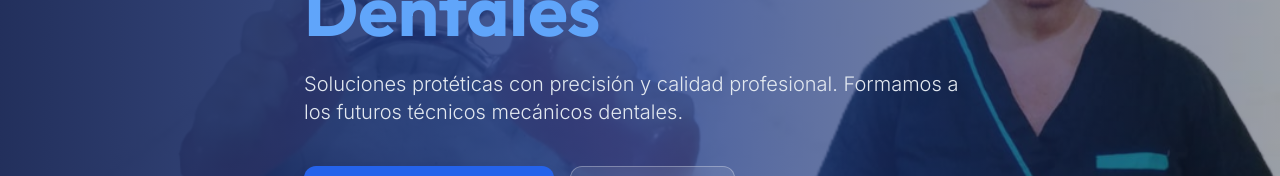
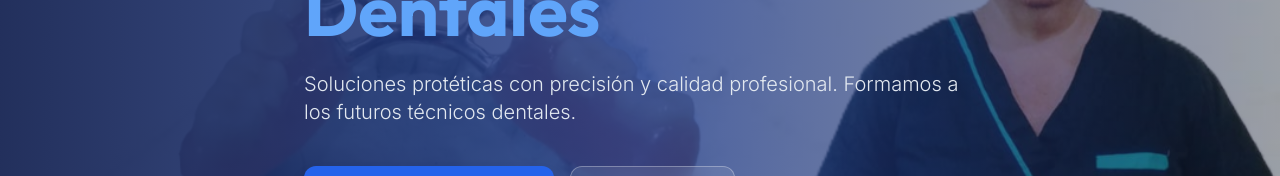
Before and after one commit to santysamaniego/laboratorioDental, a React (Vite) app: page / in a window 1280 px wide. Shown: the part 429-605 px from the top of the page. Built offline with nearby package versions, Linux system fonts and the light colour scheme.

Commit message:
Actualizacion intro

```diff
--- a/components/Hero.tsx
+++ b/components/Hero.tsx
@@ -39,7 +39,7 @@ const Hero: React.FC = () => {
           </h1>
 
           <p className="text-base md:text-xl text-slate-200 mb-8 md:mb-10 leading-relaxed font-light">
-            Soluciones protéticas con precisión y calidad profesional. Formamos a los futuros técnicos mecánicos dentales.
+            Soluciones protéticas con precisión y calidad profesional. Formamos a los futuros técnicos dentales.
           </p>
 
           <div className="flex flex-col space-y-4">
```
